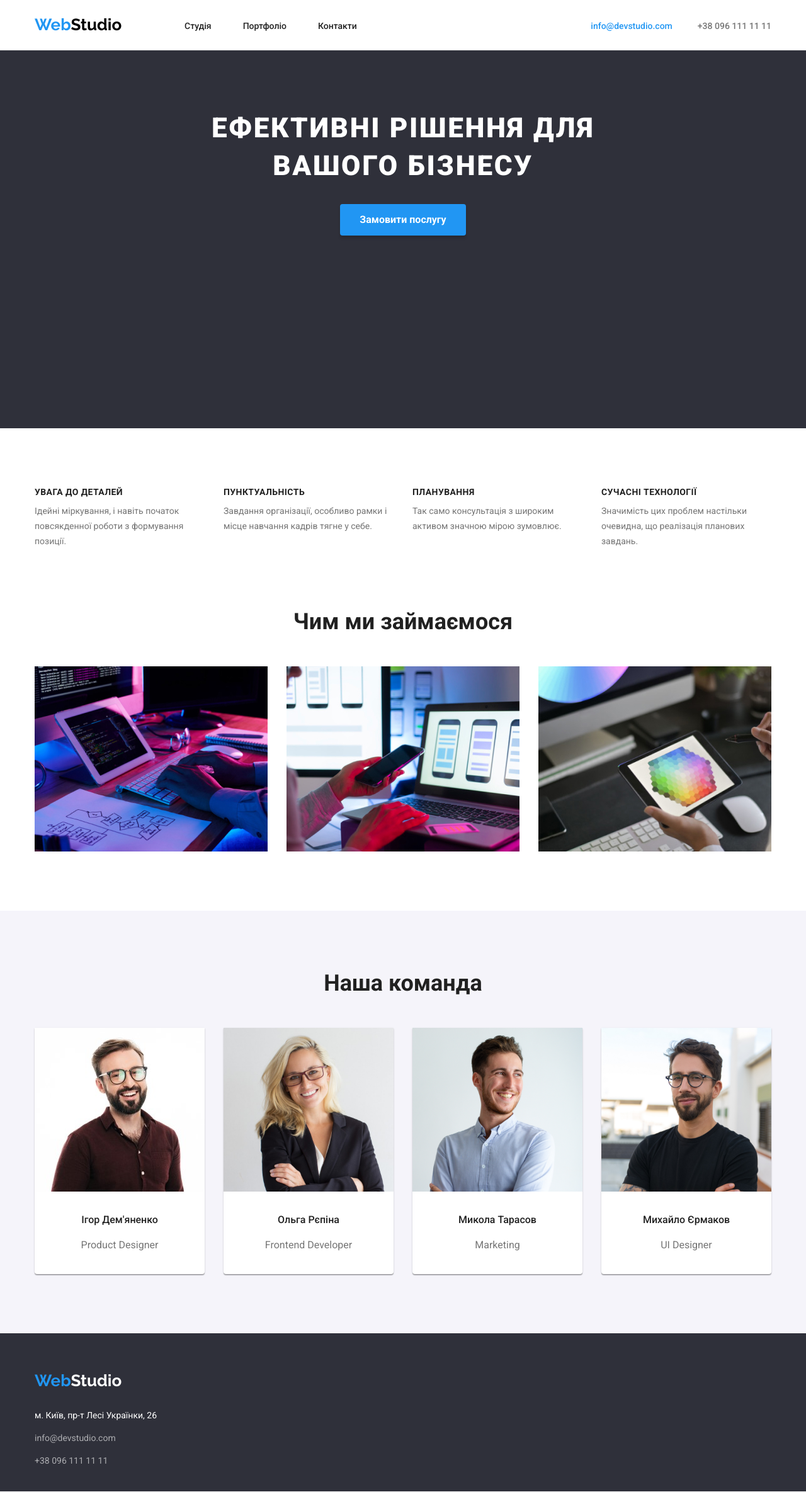
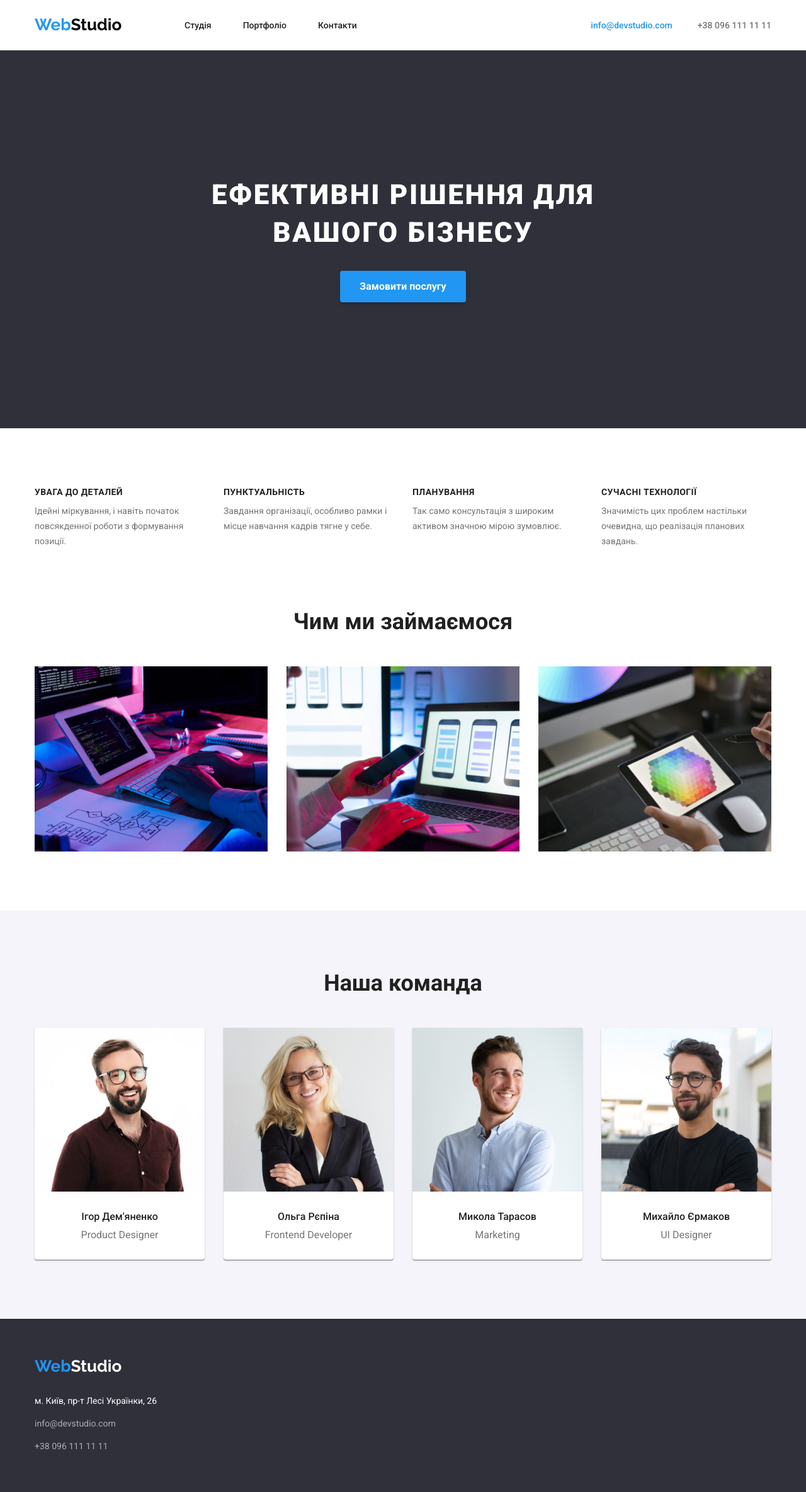
Before and after one commit to Tatiana2016/goit-markup-hw-03, a plain HTML site: page index.html in a window 1280 px wide. Shown: the whole page at 63% size. Drawn offline with nearby package versions, Linux system fonts and the light colour scheme.

Commit message:
Update styles.css

```diff
--- a/css/styles.css
+++ b/css/styles.css
@@ -18,15 +18,14 @@ header {
  background:var(--header-background);
 border-bottom: 1px solid #ECECEC;
 height: 80px;
-padding-top: ;
-padding-bottom: ;
+
 }
 
 footer{
  background:var(--footer-background);
  text-decoration: none;
  font-style: normal;
- height: 251px;
+
  display: flexbox;
  padding-top: 60px;
  padding-bottom: 60px;
@@ -75,6 +74,7 @@ h1 ,h2, h3, p {
   .menu-list{
     display: flex;
     justify-content: space-between;
+    align-items: center;
 
     margin-right: auto;
     justify-content: end;
@@ -93,6 +93,8 @@ h1 ,h2, h3, p {
 .promo-title{
   background: #2F303A;
   height: 600px;
+}
+.section.promo-title{
   padding-top: 200px;
   padding-bottom: 200px;
 }
@@ -183,14 +185,14 @@ h1 ,h2, h3, p {
  .name{
   font-weight: 500;
   font-size: 16px;
-  line-height: 1.9;
+  line-height: 1.19;
   text-align: center;
 
   margin: 0 0 10px;
  }
  .text-box{
   font-size: 16px;
-  line-height: 1.9;
+  line-height: 1.19;
   text-align: center;
   color: #757575;
 
@@ -274,8 +276,7 @@ h1 ,h2, h3, p {
 }
 .list-nav{
   margin-right: 50px;
-  padding-top: 32px;
-  padding-bottom: 32px;
+
 }
 .list-nav:last-child {
   margin-right: 0px;
```
